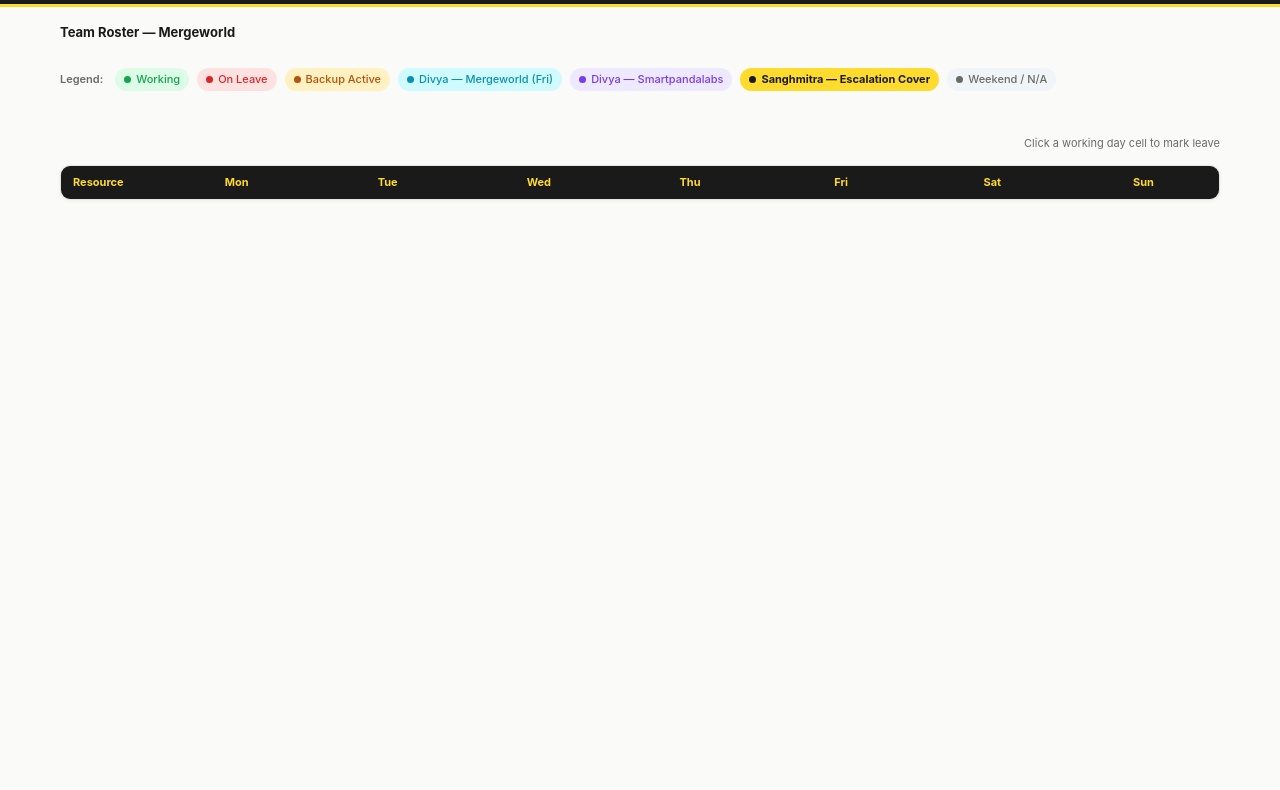
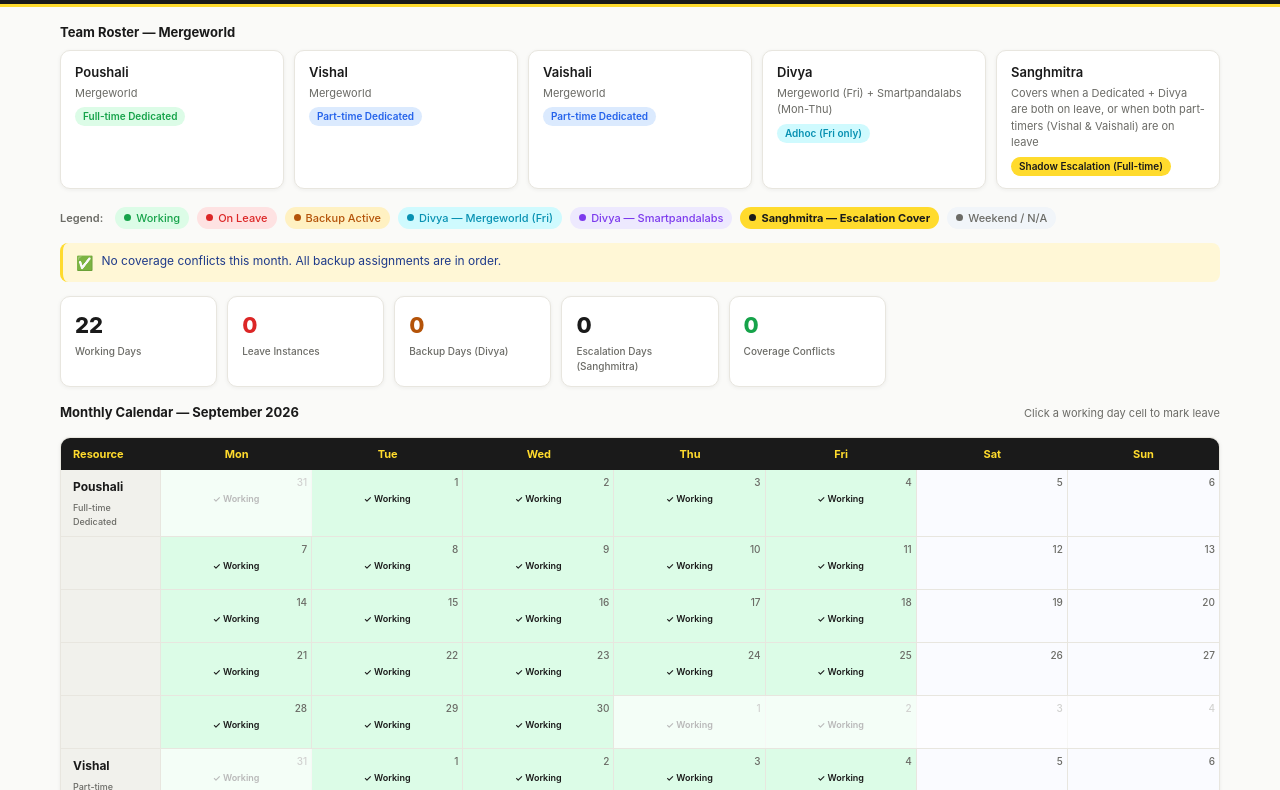
Before and after one commit to nikhilw-del/Mergeworld, a plain HTML site: page index.html in a window 1280 px wide. Shown: the part 53-843 px from the top of the page. Before the commit the page ends 800 px from the top, so only its background shows below. Drawn offline with Linux system fonts and the light colour scheme.

Commit message:
syntax fix

```diff
--- a/index.html
+++ b/index.html
@@ -391,7 +391,7 @@ let fbSetDoc = null;
 // Firebase Console → Project settings → General → Your apps → SDK setup).
 // Leave FIREBASE_CONFIG as null to run in local-only mode.
 // ──────────────────────────────────────────────
-const FIREBASE_CONFIG = = {
+const FIREBASE_CONFIG = {
   apiKey: "AIzaSyCfaqZbRZCvdi8gXYwbwLiyShQLv5EE_xY",
   authDomain: "mergeworld-tracker.firebaseapp.com",
   projectId: "mergeworld-tracker",
```
